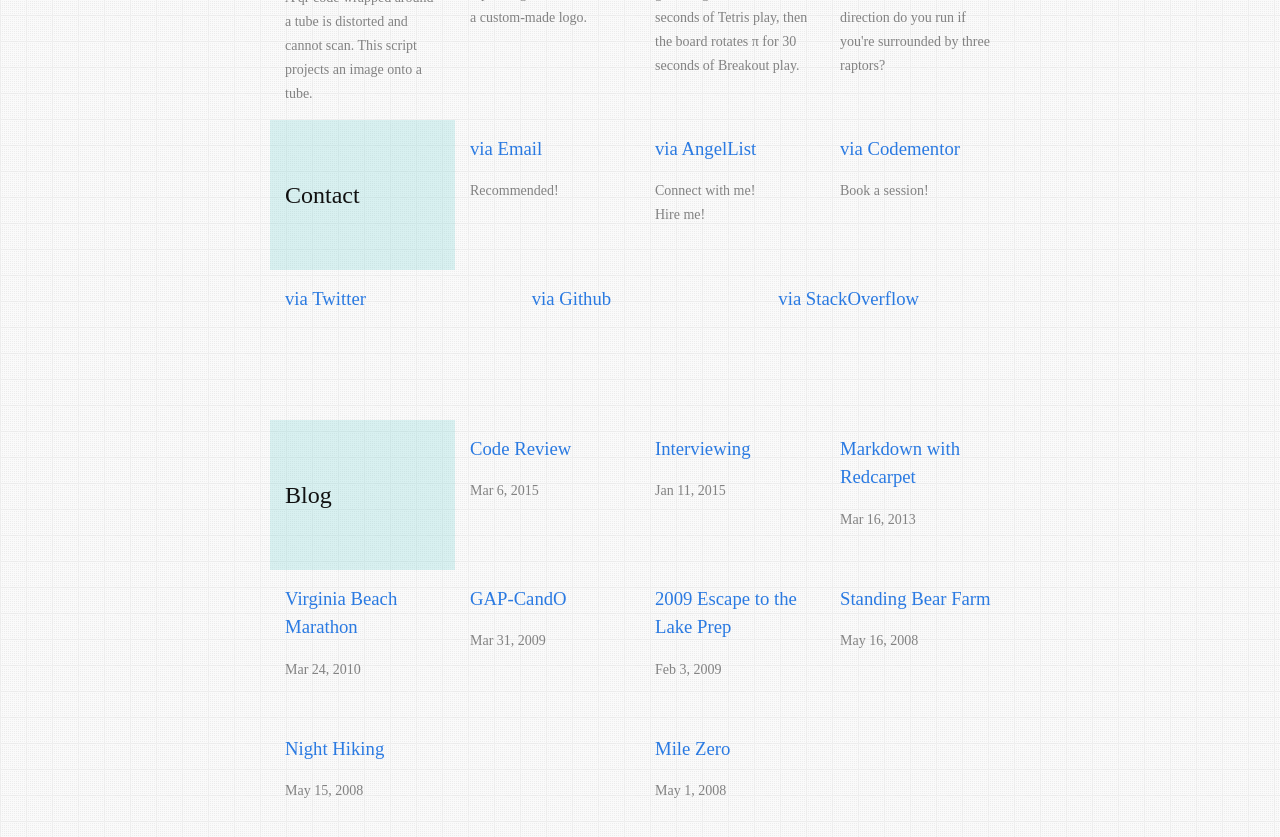
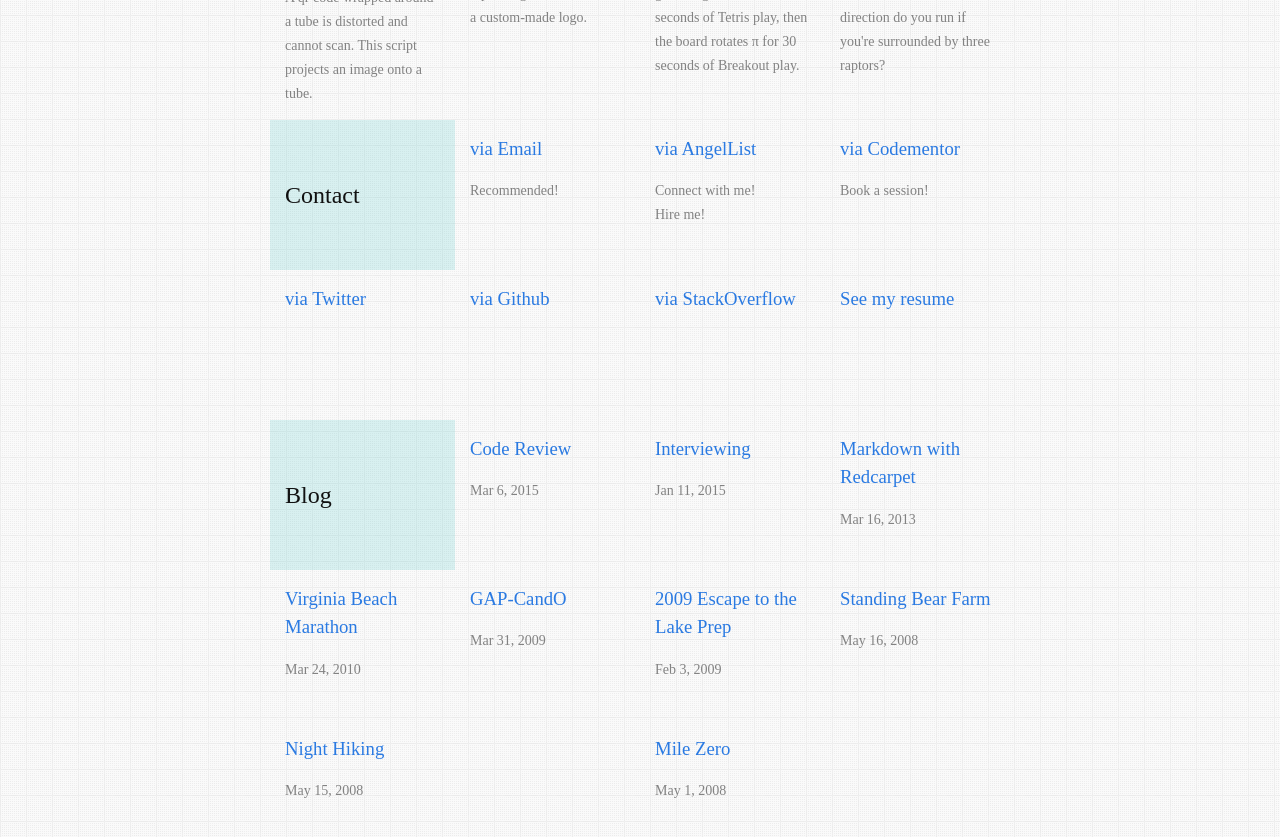
Before and after one commit to joeframbach/joeframbach.github.io, a Jekyll site: the page built from index.html, in a window 1280 px wide and 900 px high, scrolled down 895 px. Shown: the top 837 px of the window. Built offline with Jekyll 4.4.1, drawn with Linux system fonts in a browser that asks for light colours.

Commit message:
resume link

```diff
--- a/index.html
+++ b/index.html
@@ -33,6 +33,9 @@ layout: default
   <a class="preview-block" href="http://stackoverflow.com/users/1253312/joe-frambach">
     <h3>via StackOverflow</h3>
   </a>
+  <a class="preview-block" href="http://resume.framba.ch/JosephFrambach.pdf">
+    <h3>See my resume</h3>
+  </a>
 </div>
 
 <div class="preview-wrapper blog-preview-section">
```
